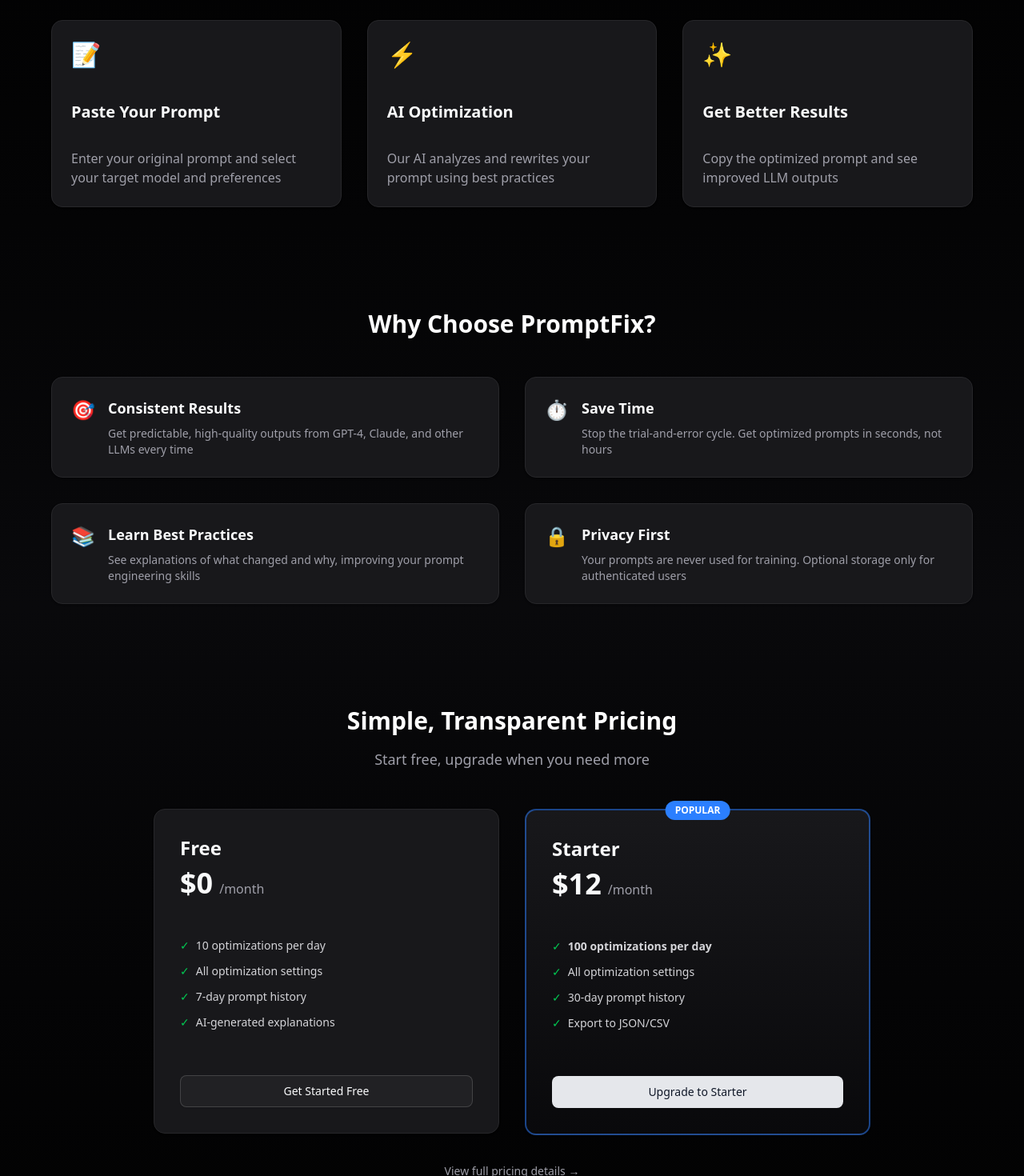
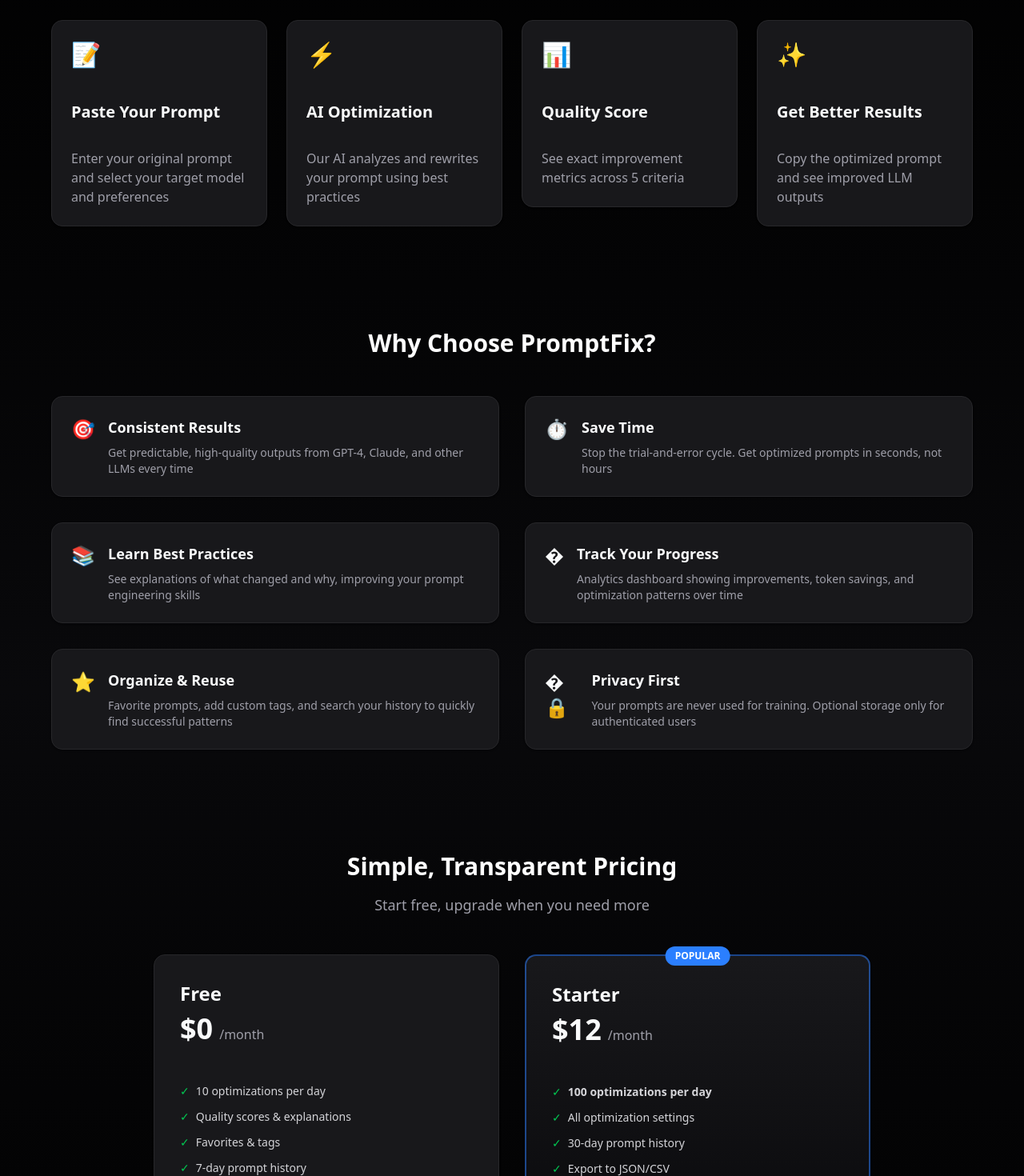
Before and after one commit to IuseArchBTW12/prompt-optimizer-saas, a Next.js app: page / in a window 1280 px wide. Shown: the part 1260-2730 px from the top of the page at 80% size. Built offline with nearby package versions, Linux system fonts and the light colour scheme; no server answers.

Commit message:
feat: update pricing page to include quality score analysis and favorites & tags features

```diff
--- a/src/app/page.tsx
+++ b/src/app/page.tsx
@@ -187,7 +187,7 @@
           </h3>
 
           <motion.div
-            className="grid md:grid-cols-3 gap-8"
+            className="grid md:grid-cols-4 gap-6"
             variants={staggerContainer}
             initial="initial"
             whileInView="animate"
@@ -209,6 +209,16 @@
                 <h4 className="text-xl font-semibold mb-2">AI Optimization</h4>
                 <p className="text-zinc-400">
                   Our AI analyzes and rewrites your prompt using best practices
+                </p>
+              </Card>
+            </motion.div>
+
+            <motion.div variants={fadeInUp}>
+              <Card className="p-6 bg-zinc-900 border-zinc-800 hover:scale-105 transition-transform duration-300">
+                <div className="text-3xl mb-4">📊</div>
+                <h4 className="text-xl font-semibold mb-2">Quality Score</h4>
+                <p className="text-zinc-400">
+                  See exact improvement metrics across 5 criteria
                 </p>
               </Card>
             </motion.div>
@@ -289,7 +299,35 @@
             <motion.div variants={fadeInUp}>
               <Card className="p-6 bg-zinc-900 border-zinc-800 hover:border-zinc-700 transition-all">
                 <div className="flex items-start gap-4">
-                  <div className="text-2xl">🔒</div>
+                  <div className="text-2xl">�</div>
+                  <div>
+                    <h4 className="text-lg font-semibold mb-2">Track Your Progress</h4>
+                    <p className="text-zinc-400 text-sm">
+                      Analytics dashboard showing improvements, token savings, and optimization patterns over time
+                    </p>
+                  </div>
+                </div>
+              </Card>
+            </motion.div>
+
+            <motion.div variants={fadeInUp}>
+              <Card className="p-6 bg-zinc-900 border-zinc-800 hover:border-zinc-700 transition-all">
+                <div className="flex items-start gap-4">
+                  <div className="text-2xl">⭐</div>
+                  <div>
+                    <h4 className="text-lg font-semibold mb-2">Organize & Reuse</h4>
+                    <p className="text-zinc-400 text-sm">
+                      Favorite prompts, add custom tags, and search your history to quickly find successful patterns
+                    </p>
+                  </div>
+                </div>
+              </Card>
+            </motion.div>
+
+            <motion.div variants={fadeInUp}>
+              <Card className="p-6 bg-zinc-900 border-zinc-800 hover:border-zinc-700 transition-all">
+                <div className="flex items-start gap-4">
+                  <div className="text-2xl">�🔒</div>
                   <div>
                     <h4 className="text-lg font-semibold mb-2">Privacy First</h4>
                     <p className="text-zinc-400 text-sm">
@@ -339,7 +377,11 @@
                   </li>
                   <li className="flex items-center gap-2">
                     <span className="text-green-500">✓</span>
-                    <span className="text-zinc-300">All optimization settings</span>
+                    <span className="text-zinc-300">Quality scores & explanations</span>
+                  </li>
+                  <li className="flex items-center gap-2">
+                    <span className="text-green-500">✓</span>
+                    <span className="text-zinc-300">Favorites & tags</span>
                   </li>
                   <li className="flex items-center gap-2">
                     <span className="text-green-500">✓</span>
@@ -347,7 +389,7 @@
                   </li>
                   <li className="flex items-center gap-2">
                     <span className="text-green-500">✓</span>
-                    <span className="text-zinc-300">AI-generated explanations</span>
+                    <span className="text-zinc-300">Basic insights dashboard</span>
                   </li>
                 </ul>
                 <Link href="/sign-up">
--- a/src/app/pricing/page.tsx
+++ b/src/app/pricing/page.tsx
@@ -69,7 +69,7 @@
               </li>
               <li className="flex items-start gap-2">
                 <div className="text-green-500 mt-0.5">✓</div>
-                <span className="text-zinc-300">All optimization settings</span>
+                <span className="text-zinc-300">Quality score analysis</span>
               </li>
               <li className="flex items-start gap-2">
                 <div className="text-green-500 mt-0.5">✓</div>
@@ -81,15 +81,23 @@
               </li>
               <li className="flex items-start gap-2">
                 <div className="text-green-500 mt-0.5">✓</div>
+                <span className="text-zinc-300">Favorites & tags</span>
+              </li>
+              <li className="flex items-start gap-2">
+                <div className="text-green-500 mt-0.5">✓</div>
                 <span className="text-zinc-300">7-day prompt history</span>
+              </li>
+              <li className="flex items-start gap-2">
+                <div className="text-green-500 mt-0.5">✓</div>
+                <span className="text-zinc-300">Basic insights dashboard</span>
+              </li>
+              <li className="flex items-start gap-2">
+                <div className="text-zinc-600 mt-0.5">✗</div>
+                <span className="text-zinc-500">Export functionality</span>
               </li>
               <li className="flex items-start gap-2">
                 <div className="text-zinc-600 mt-0.5">✗</div>
                 <span className="text-zinc-500">Priority support</span>
-              </li>
-              <li className="flex items-start gap-2">
-                <div className="text-zinc-600 mt-0.5">✗</div>
-                <span className="text-zinc-500">Export functionality</span>
               </li>
             </ul>
 
@@ -121,7 +129,7 @@
               </li>
               <li className="flex items-start gap-2">
                 <div className="text-green-500 mt-0.5">✓</div>
-                <span className="text-zinc-300">All optimization settings</span>
+                <span className="text-zinc-300">Quality score analysis</span>
               </li>
               <li className="flex items-start gap-2">
                 <div className="text-green-500 mt-0.5">✓</div>
@@ -133,7 +141,15 @@
               </li>
               <li className="flex items-start gap-2">
                 <div className="text-green-500 mt-0.5">✓</div>
+                <span className="text-zinc-300">Favorites & tags</span>
+              </li>
+              <li className="flex items-start gap-2">
+                <div className="text-green-500 mt-0.5">✓</div>
                 <span className="text-zinc-300">30-day prompt history</span>
+              </li>
+              <li className="flex items-start gap-2">
+                <div className="text-green-500 mt-0.5">✓</div>
+                <span className="text-zinc-300">Full insights dashboard</span>
               </li>
               <li className="flex items-start gap-2">
                 <div className="text-green-500 mt-0.5">✓</div>
@@ -181,7 +197,7 @@
               </li>
               <li className="flex items-start gap-2">
                 <div className="text-green-500 mt-0.5">✓</div>
-                <span className="text-zinc-300">All optimization settings</span>
+                <span className="text-zinc-300">Quality score analysis</span>
               </li>
               <li className="flex items-start gap-2">
                 <div className="text-green-500 mt-0.5">✓</div>
@@ -193,7 +209,15 @@
               </li>
               <li className="flex items-start gap-2">
                 <div className="text-green-500 mt-0.5">✓</div>
+                <span className="text-zinc-300">Favorites & tags</span>
+              </li>
+              <li className="flex items-start gap-2">
+                <div className="text-green-500 mt-0.5">✓</div>
                 <span className="text-zinc-300">Unlimited prompt history</span>
+              </li>
+              <li className="flex items-start gap-2">
+                <div className="text-green-500 mt-0.5">✓</div>
+                <span className="text-zinc-300">Full insights dashboard</span>
               </li>
               <li className="flex items-start gap-2">
                 <div className="text-green-500 mt-0.5">✓</div>
@@ -202,10 +226,6 @@
               <li className="flex items-start gap-2">
                 <div className="text-green-500 mt-0.5">✓</div>
                 <span className="text-zinc-300">Priority email support</span>
-              </li>
-              <li className="flex items-start gap-2">
-                <div className="text-green-500 mt-0.5">✓</div>
-                <span className="text-zinc-300">Usage analytics</span>
               </li>
             </ul>
 
```
